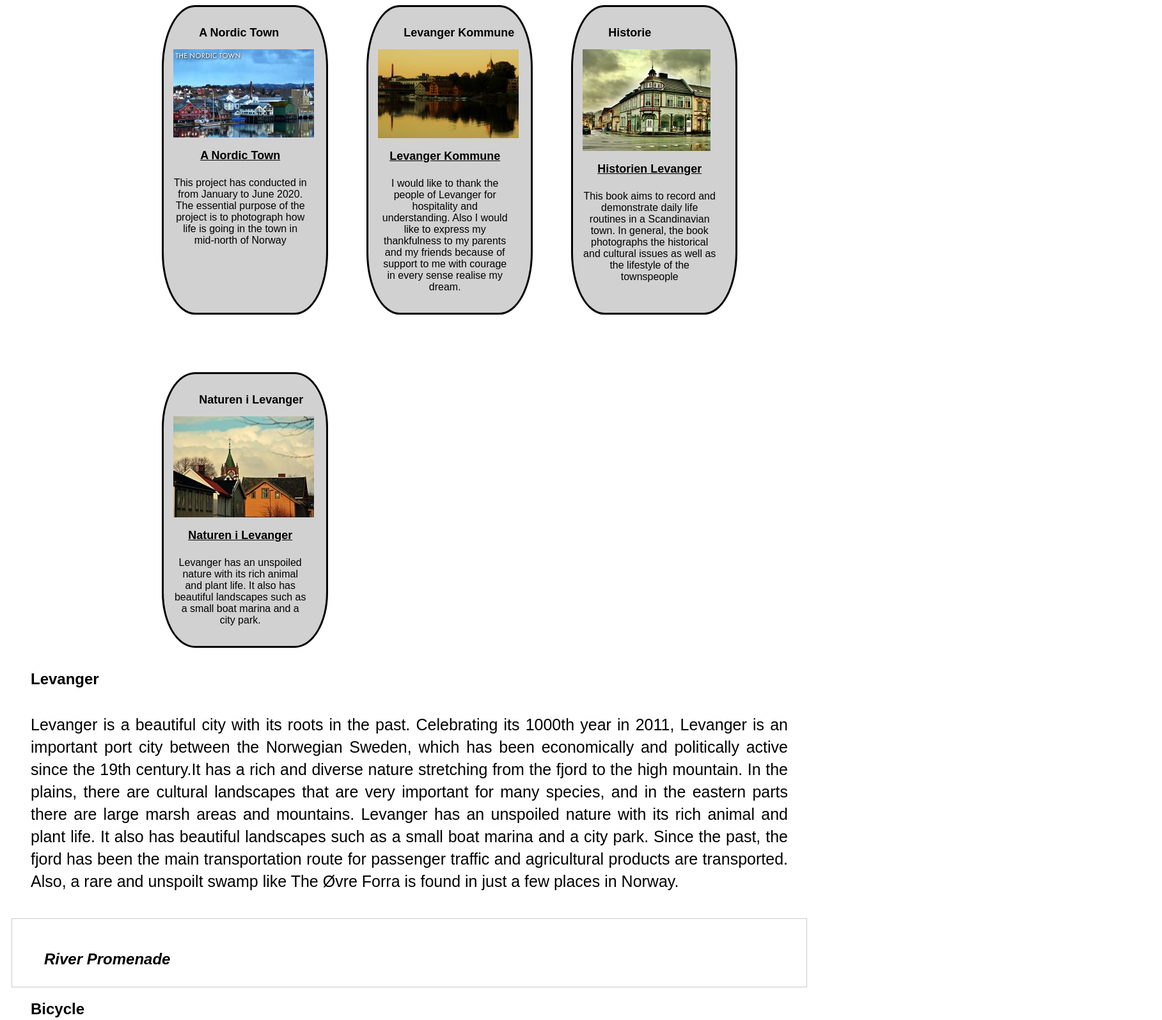
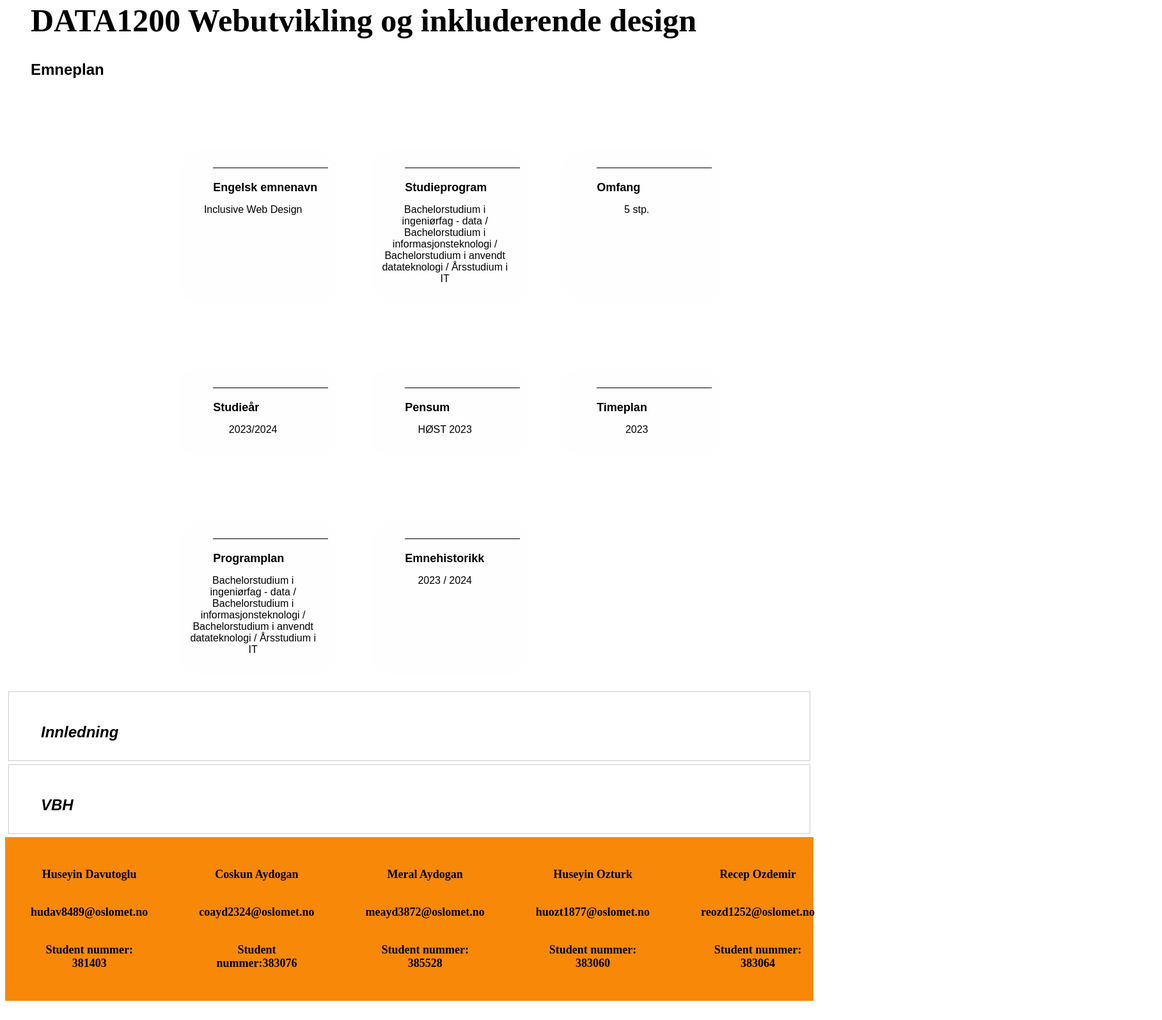
Before and after one commit to huseyindavut/2stOblig-oblig-group26, a plain HTML site: page Html/DATA1200.html in a window 1280 px wide. Shown: the part 234-1829 px from the top of the page at 64% size, 1817 px wide, since content can reach past the window. After the commit the page ends 1807 px from the top, so only its background shows below. Drawn offline with Linux system fonts and the light colour scheme.

Commit message:
2 sayfa olisurutuldu

```diff
--- a/CSS/design.css
+++ b/CSS/design.css
@@ -15,8 +15,6 @@
     padding: 0;
     height: 100%;
 }
-
-
 
 .bildet{
     height: 50%;
@@ -127,7 +125,7 @@ figure {
 
 .column h3{
     padding: 10px;
-    font-size: 28px;
+    font-size: 18px;
     font-family:'Times New Roman', Times, serif;
     margin-left: 10px;
     margin-right: 10px;
@@ -178,17 +176,20 @@ header p {
     display: grid;
     grid-template-columns: repeat(auto-fill, 290px);
     grid-row-gap: 60px;
-    grid-column-gap: 30px;
+    grid-column-gap: 10px;
+
     font-family:Arial, Helvetica, sans-serif;
 }
 
 .minicontent {
-    margin: 15px;
+
+    margin: 20px;
     padding: 15px;
-    border-radius: 20%;
-    border-style:solid;
+    border-radius: 15%;
+    border-style:unset;
     border-width:1mm;
-    background-color: rgb(210, 209, 209);
+    background-color: rgb(254, 254, 254);
+
 }
 
 .div {
@@ -235,6 +236,8 @@ h2 {
 
 
 .h22 {
+    border-top: 1px solid black;
+    padding-top: 20px;
     font-size: 18px;
     font-family:Arial, Helvetica, sans-serif;
     text-align: center;
@@ -318,7 +321,7 @@ a {
 }
 .collapsible {
     border: 1px solid #ccc;
-    margin: 10px;
+    margin: 5px;
 }
 
 /* Başlık butonunun stil */
@@ -355,3 +358,8 @@ a {
     font-weight: bold;
 
 }
+.Toppen {
+    margin-left: 40px;
+    margin-top: 100px;
+    font-size: 50px;
+}
--- a/Html/DATA1200.html
+++ b/Html/DATA1200.html
@@ -3,108 +3,88 @@
 <head>
     <meta charset="UTF-8">
     <meta name="viewport" content="width=device-width, initial-scale=1.0">
-    <title>Om Levanger</title>
+    <title>Oslomet DATA1200</title>
     <link rel="stylesheet" href="../CSS/design.css">
 
     <header>
         <nav>
             <ul>
                 <li><a href="../Html/index.html">Index Page</a></li>
-                <li><a href="https://www.levanger.kommune.no/">Levanger Kommune</a></li>
-                <li><a href="https://no.wikipedia.org/wiki/Levanger">Historie</a></li>
-                <li><a href="https://www.levanger.kommune.no/tjenester/natur-klima-og-miljo/friluftsliv-og-naturvern/">Naturen i Levanger</a></li>
-                <li><a href="https://www.levanger.kommune.no/om-levanger/kontakt-oss/">Kontakt oss</a></li>
+                <li><a href="https://www...">Student</a></li>
+
+
+                <li><a href="https://www...">LOGG INN</a></li>
+                <li><a href="https://www...">SØK</a></li>
+                <li><a href="https://www...">MENY</a></li>
             </ul>
+
         </nav>
     </header>
 
     <body>
 
+        <h1 class="Toppen">DATA1200 Webutvikling og inkluderende design</h1>
+        <h2>Emneplan</h2>
 
         <div class="wrap">
             <div class = "minicontent">
-                <h2 class ="h22">A Nordic Town</h2>
-                <img src="../Img/1.jpg" alt="a nordic town">
-                 <p class ="incom">
-                    <a href="http://www.google.com">A Nordic Town</a></p>
-                 <p>
-                    This project has conducted in from January to
-                    June 2020. The essential purpose of the
-                    project is to photograph how life is going in the
-                    town in mid-north of Norway
+                <h2 class ="h22">Engelsk emnenavn</h2>
+                    <p>Inclusive Web Design
                  </p>
             </div>
 
             <div class = "minicontent">
-                <h2 class ="h22">Levanger Kommune</h2>
-                <img src="../Img/2.jpg" alt="Picture 2">
-                 <p class ="incom">
-                    <a href="http://www.levanger.kommune.no">Levanger Kommune</a></p>
-                 <p>
-                    I would like to thank the people of Levanger for
-                    hospitality and understanding. Also I would like to
-                    express my thankfulness to my parents and my friends
-                    because of support to me with courage in every sense
-                    realise my dream.
+                <h2 class ="h22">Studieprogram</h2>
+                    <p>Bachelorstudium i ingeniørfag - data / Bachelorstudium i informasjonsteknologi / Bachelorstudium i anvendt datateknologi / Årsstudium i IT
                  </p>
             </div>
 
             <div class = "minicontent">
-                <h2 class ="h22">Historie</h2>
-                <img src="../Img/p1.jpg" alt="Picture 3">
-                 <p class ="incom">
-                    <a href="https://no.wikipedia.org/wiki/Levanger">Historien Levanger</a></p>
-                 <p>
-                    This book aims to record and demonstrate daily
-                    life routines in a Scandinavian town. In general,
-                    the book photographs the historical and cultural
-                    issues as well as the lifestyle of the
-                    townspeople
+                <h2 class ="h22">Omfang</h2>
+                    <p>5 stp.
                  </p>
             </div>
 
             <div class = "minicontent">
-                <h2 class ="h22">Naturen i Levanger</h2>
-                <img src="../Img/4.jpg" alt="Picture4">
-                 <p class ="incom">
-                    <a href="https://www.levanger.kommune.no/tjenester/natur-klima-og-miljo/friluftsliv-og-naturvern/">Naturen i Levanger</a></p>
-                 <p>
-                    Levanger has an unspoiled nature with its rich
-                    animal and plant life. It also has beautiful
-                    landscapes such as a small boat marina and a
-                    city park.
+                <h2 class ="h22">Studieår</h2>
+                    <p>2023/2024
                  </p>
+            </div>
+            <div class = "minicontent">
+                <h2 class ="h22">Pensum</h2>
+                    <p>HØST 2023
+                 </p>
+            </div>
+            <div class = "minicontent">
+                <h2 class ="h22">Timeplan</h2>
+                    <p>2023</p>
+            </div>
+            <div class = "minicontent">
+                <h2 class ="h22">Programplan</h2>
+                    <p>Bachelorstudium i ingeniørfag - data / Bachelorstudium i informasjonsteknologi / Bachelorstudium i anvendt datateknologi / Årsstudium i IT
+                 </p>
+            </div>
+            <div class = "minicontent">
+                <h2 class ="h22">Emnehistorikk</h2>
+                    <p>2023 / 2024
+                    </p>
             </div>
         </div>
 
-        <h2>Levanger</h2>
-
-        <p class="edit2"> Levanger is a beautiful city with its roots in the
-            past. Celebrating its 1000th year in 2011,
-            Levanger is an important port city between the
-            Norwegian Sweden, which has been economically
-            and politically active since the 19th century.It has
-            a rich and diverse nature stretching from the fjord
-            to the high mountain.
-            In the plains, there are cultural landscapes that
-            are very important for many species, and in the
-            eastern parts there are large marsh areas and
-            mountains.
-            Levanger has an unspoiled nature with its rich
-            animal and plant life. It also has beautiful
-            landscapes such as a small boat marina and a
-            city park. Since the past, the fjord has been the
-            main transportation route for passenger traffic and
-            agricultural products are transported. Also, a rare
-            and unspoilt swamp like The Øvre Forra is found
-            in just a few places in Norway.</p>
             <div class="collapsible">
                 <input type="checkbox" id="collapsible-checkbox">
-                <label for="collapsible-checkbox" class="collapsible-button"><h2>River Promenade</h2></label>
+                <label for="collapsible-checkbox" class="collapsible-button"><h2>Innledning</h2></label>
                 <div class="collapsible-content">
-                    <p class="edit2">Levanger River passes through the Levanger elegantly.
-                        There is a nice walking and cycling path with seating
-                        areas all along the river</p>
+                    <p class="edit2">Internett, og mer spesifikt world wide web, er grunnleggende for alle som skal jobbe med data behandling og IT. I dette kurset vil du lære å kode i HTML og CSS for å produsere samlinger av nettsider. Du vil bli introdusert til relevante krav for universell utforming, og god bruk av verktøy for programvareutvikling og versjonskontroll.</p>
+                </div>
+            </div>
+
+
+            <div class="collapsible">
+                <input type="checkbox" id="collapsible-checkbox">
+                <label for="collapsible-checkbox" class="collapsible-button"><h2>VBH</h2></label>
+                <div class="collapsible-content">
+                    <p class="edit2">Internett, og mer spesifikt world wide web, er grunnleggende for alle som skal jobbe med data behandling og IT. I dette kurset vil du lære å kode i HTML og CSS for å produsere samlinger av nettsider. Du vil bli introdusert til relevante krav for universell utforming, og god bruk av verktøy for programvareutvikling og versjonskontroll.</p>
                 </div>
             </div>
 
@@ -112,23 +92,9 @@
 
 
 
-                <h2>Bicycle</h2>
-                <p class="edit2">Levanger has a large network for cycling around the city.
-            From Torget to Røstad, via Holmgården, you can stop by
-            crossing the harbor on the Snakkarberget bridge and you
-            can visit the Levanger amusement park and Magneten
-            shopping center</p>
-                <h2>Brusve Manor</h2>
-                <p class="edit2">It was a mansion dating back to 1803 and has been
-            restored. The museum also has the residence of the
-            Reinslyst Laborer built in 1850 inside it. It includes old
-            crafts, a modern art gallery and a local photographer's
-            photo collection.</p>
-            </article>
 
-    </div>
-</div>
-<footer class ="footer">
+
+    <footer class ="footer">
     <div class="column">
         <h3>Huseyin Davutoglu</h3>
         <h3>hudav8489@oslomet.no</h3>
@@ -155,6 +121,6 @@
         <h3>reozd1252@oslomet.no</h3>
         <h3>Student nummer: 383064 </h3>
      </div>
-</footer>
-    </body>
+     </footer>
+ </body>
 </head>
```
Also changed, not shown: Html/2.html (added, +117 -0 lines).
